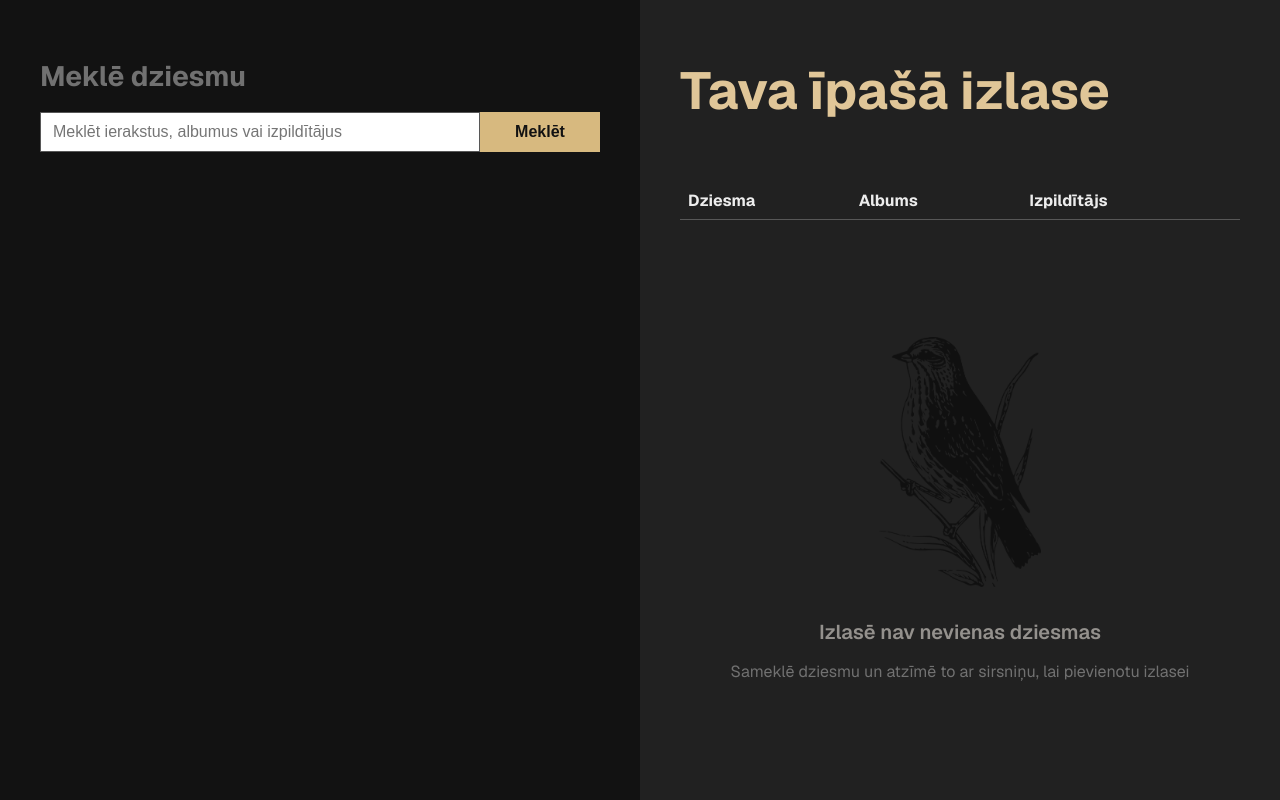
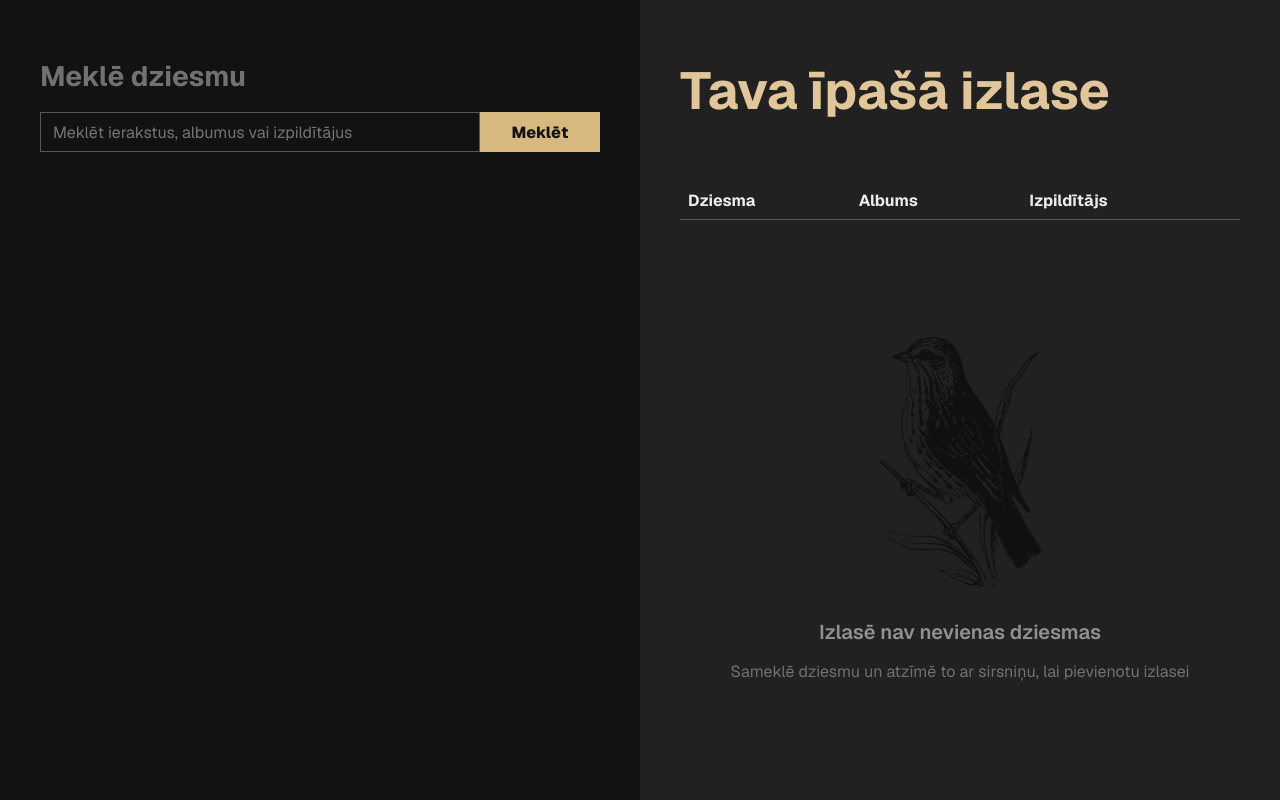
Before and after one commit to leleleadele/spotify-app, a Next.js app: page / in a window 1280 px wide. Built offline with nearby package versions, Linux system fonts and the light colour scheme.

Commit message:
css cleanup

```diff
--- a/src/app/globals.css
+++ b/src/app/globals.css
@@ -42,6 +42,7 @@ body {
   box-sizing: border-box;
   padding: 0;
   margin: 0;
+  font-family: var(--font-geist-sans);
 }
 
 a {
@@ -49,8 +50,18 @@ a {
   text-decoration: none;
 }
 
-@media (prefers-color-scheme: dark) {
-  html {
-    color-scheme: dark;
-  }
+button {
+  border: none;
+  outline: none;
+  cursor: pointer;
+  display: flex;
+  align-items: center;
+  justify-content: center;
+  text-align: center;
+  font-weight: 800;
 }
+
+input {
+  background-color: inherit;
+  color: inherit;
+}
--- a/src/app/page.module.css
+++ b/src/app/page.module.css
@@ -1,5 +1,4 @@
 .page {
-  font-family: var(--font-geist-sans);
   position: relative;
   height: 100%;
   width: 100%;
--- a/src/components/Header/index.module.css
+++ b/src/components/Header/index.module.css
@@ -1,7 +1,4 @@
 .header {
-    --nav-inactive: var(--primary-50);
-    --nav-active: var(--foreground);
-
   padding: 24px;
   background-color: var(--surface-0);
   border-bottom: var(--border);
@@ -18,13 +15,11 @@
       font-size: 18px;
       padding: 12px 0;
       background: none;
-            border: none;
-            color: var(--nav-inactive);
-            cursor: pointer;
+      color: var(--primary-50);
 
-            &:hover, &.active {
-                border-bottom: 1px solid var(--nav-active);
-                color: var(--nav-active);
+      &:hover,
+      &.active {
+        color: var(--foreground);
       }
     }
   }
--- a/src/components/SearchPanel/SearchBar/index.module.css
+++ b/src/components/SearchPanel/SearchBar/index.module.css
@@ -17,16 +17,9 @@
   .button {
     height: 100%;
     padding: 12px;
-    display: flex;
-    align-items: center;
-    justify-content: center;
     min-width: 120px;
-    border: none;
-    border-radius: none;
     background-color: var(--primary-40);
-    cursor: pointer;
     color: var(--surface-0);
-    font-weight: 800;
     font-size: 16px;
 
     &:hover {
--- a/src/components/SearchPanel/index.module.css
+++ b/src/components/SearchPanel/index.module.css
@@ -25,18 +25,21 @@
         font-size: 16px;
         padding: 12px 8px;
         background: none;
-        border: none;
         color: var(--surface-50);
-        cursor: pointer;
 
         &:not(:first-of-type) {
-            margin-left: auto;
+          margin-left: auto;
         }
 
         &:hover,
         &.active {
           color: var(--foreground);
         }
+
+        &:disabled,
+        &[disabled] {
+            visibility: hidden;
+        }
       }
     }
   }
```
Lines whose indentation alone changed are shown as unchanged.
